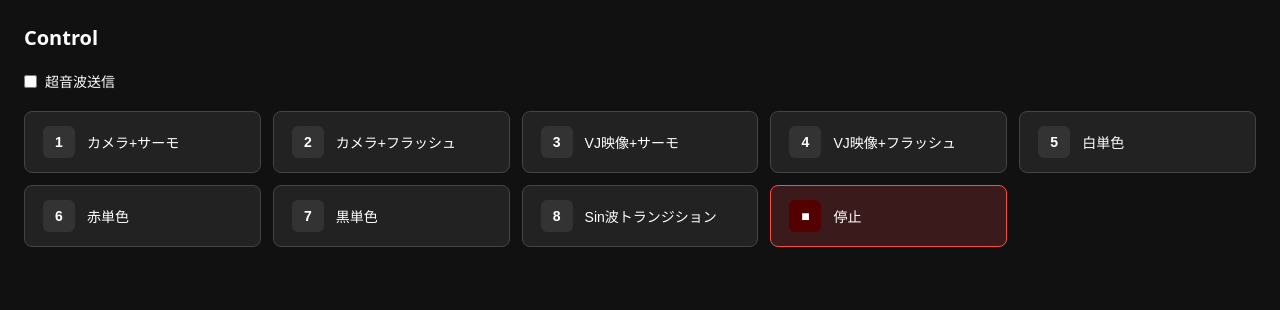
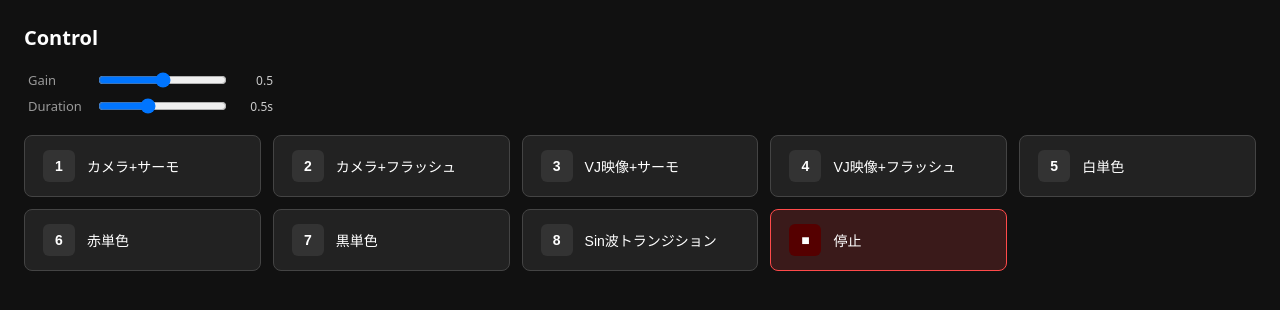
Before and after one commit to k1105/ipad-camp-fire, a Next.js app: page /control in a window 1280 px wide. Shown: the top 310 px of the page. Built offline with nearby package versions, Linux system fonts and the light colour scheme.

Commit message:
チェックボックス削除

```diff
--- a/app/control/page.tsx
+++ b/app/control/page.tsx
@@ -6,7 +6,6 @@ import { AudioSender } from "@/app/_lib/audioSender";
 
 export default function ControlPage() {
   const [activeMode, setActiveMode] = useState<number | null>(null);
-  const [audioEnabled, setAudioEnabled] = useState(false);
   const [gain, setGain] = useState(0.5);
   const [duration, setDuration] = useState(0.5);
   const chRef = useRef<BroadcastChannel | null>(null);
@@ -34,7 +33,6 @@ export default function ControlPage() {
       // BroadcastChannel (same-origin tabs)
       chRef.current?.postMessage({ mode: key });
       // Audio signal
-      if (audioEnabled) {
       if (!senderRef.current) {
         senderRef.current = new AudioSender();
         senderRef.current.gain = gain;
@@ -42,9 +40,8 @@ export default function ControlPage() {
         await senderRef.current.init();
       }
       await senderRef.current.send(key - 1); // mode 1-based → channel 0-based
-      }
     },
-    [audioEnabled, gain, duration]
+    [gain, duration]
   );
 
   const stop = useCallback(() => {
@@ -57,15 +54,6 @@ export default function ControlPage() {
       <h1 style={styles.title}>Control</h1>
 
       <div style={styles.settings}>
-        <label style={styles.toggle}>
-          <input
-            type="checkbox"
-            checked={audioEnabled}
-            onChange={(e) => setAudioEnabled(e.target.checked)}
-          />
-          <span>超音波送信</span>
-        </label>
-        {audioEnabled && (
         <div style={styles.sliders}>
           <label style={styles.sliderRow}>
             <span style={styles.sliderLabel}>Gain</span>
@@ -92,7 +80,6 @@ export default function ControlPage() {
             <span style={styles.sliderValue}>{duration.toFixed(1)}s</span>
           </label>
         </div>
-        )}
       </div>
 
       <div style={styles.grid}>
@@ -142,13 +129,6 @@ const styles: Record<string, React.CSSProperties> = {
     display: "flex",
     flexDirection: "column",
     gap: 12,
-  },
-  toggle: {
-    display: "flex",
-    alignItems: "center",
-    gap: 8,
-    fontSize: 14,
-    cursor: "pointer",
   },
   sliders: {
     display: "flex",
```
Lines whose indentation alone changed are shown as unchanged.
